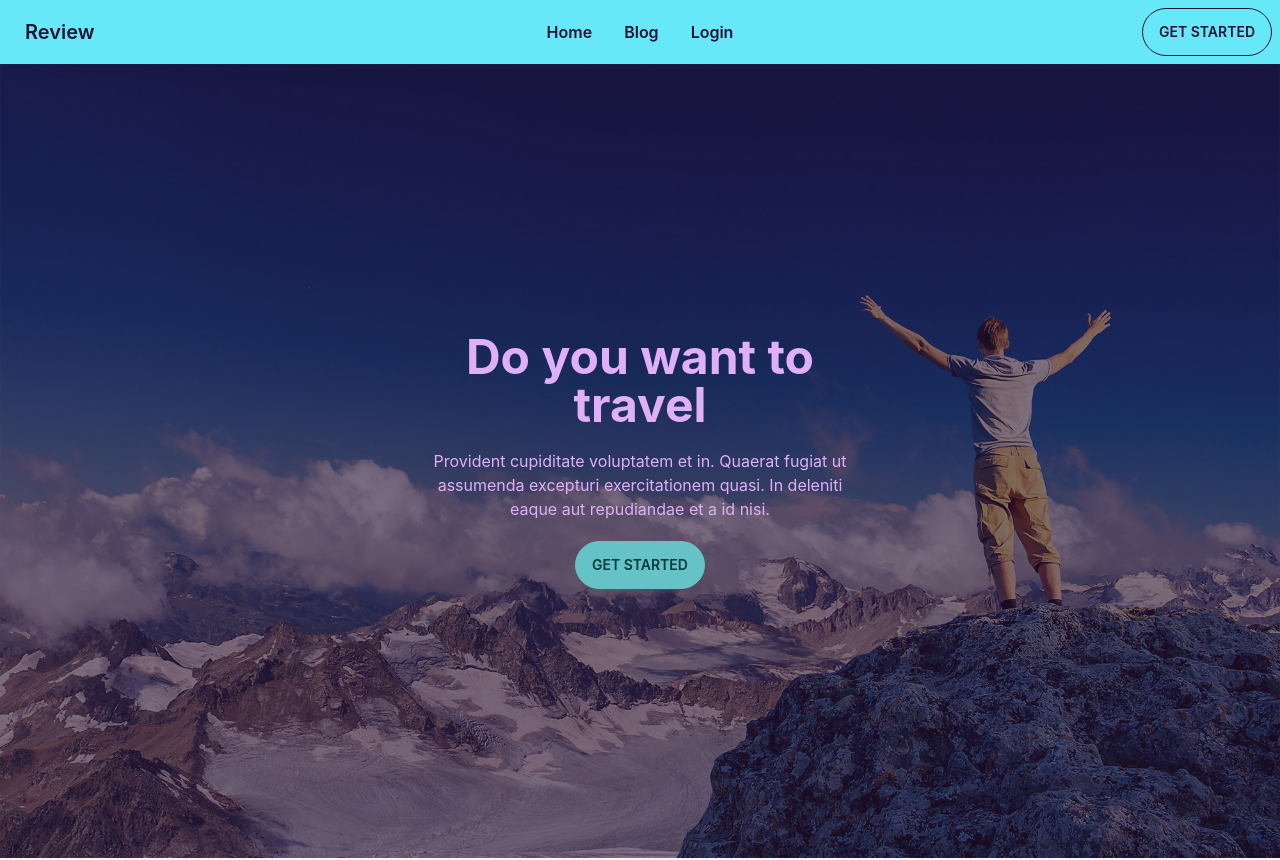
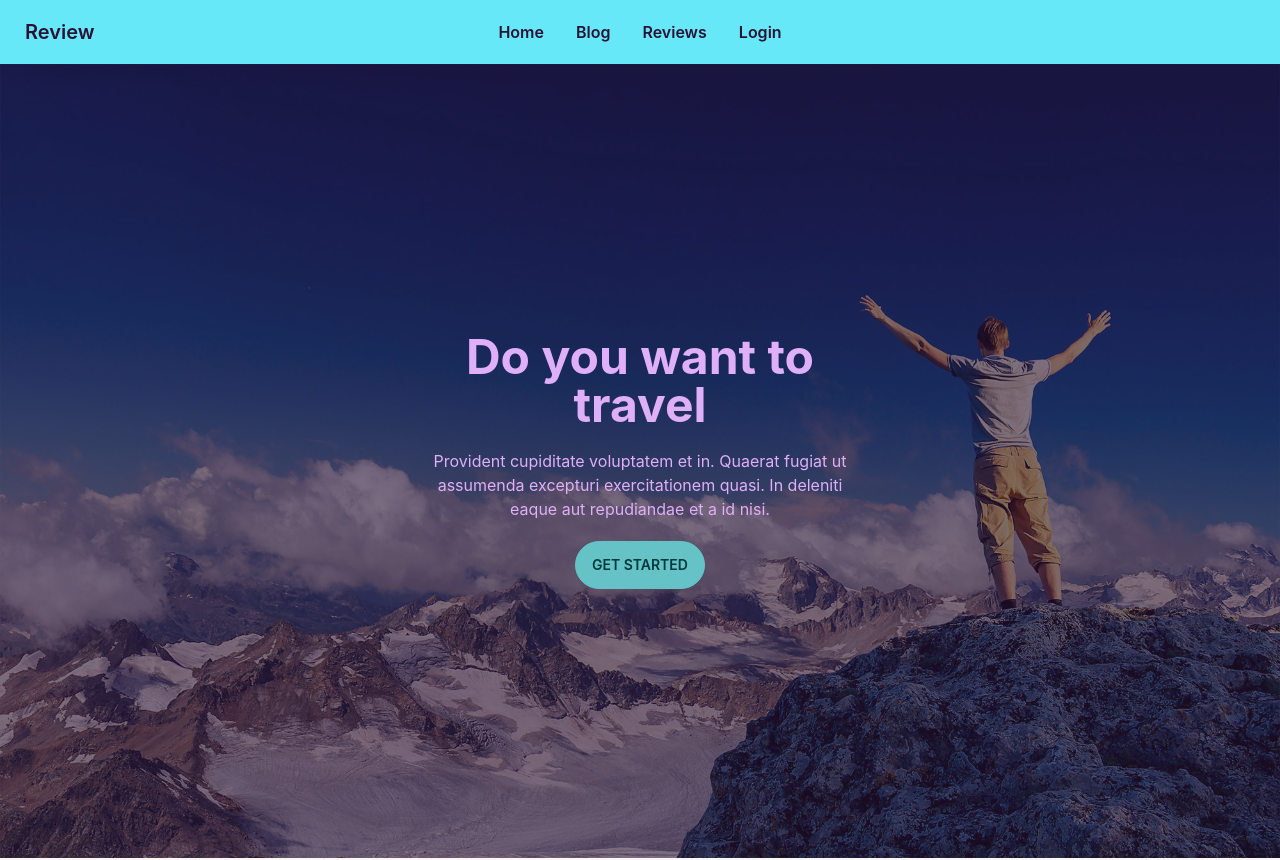
Before and after one commit to Rahat-Ul-Anwar/service-review-client, a React (Create React App) app: page / in a window 1280 px wide. Shown: the top 860 px of the page. Built offline with nearby package versions, Linux system fonts and the light colour scheme; no server answers.

Commit message:
something new added

```diff
--- a/src/Router/Routes/Routes.js
+++ b/src/Router/Routes/Routes.js
@@ -5,6 +5,7 @@ import AllService from "../../pages/Home/AllService/AllService";
 import Home from "../../pages/Home/Home/Home";
 import Login from "../../pages/Login/Login";
 import Register from "../../pages/Register/Register";
+import Reviews from "../../pages/Reviews/Reviews";
 import ServiceDetails from "../../pages/ServiceDetails/ServiceDetails";
 
 export const router = createBrowserRouter([
@@ -28,6 +29,10 @@ export const router = createBrowserRouter([
                 path: '/register',
                 element: <Register></Register>
             },
+            {
+                path: '/reviews',
+                element: <Reviews></Reviews>
+            },
 
             {
                 path: '/allService',
--- /dev/null
+++ b/src/pages/Reviews/Reviews.js
@@ -0,0 +1,11 @@
+import React from 'react';
+
+const Reviews = () => {
+    return (
+        <div>
+            <h2>This is Review</h2>
+        </div>
+    );
+};
+
+export default Reviews;
--- a/src/pages/shared/Header/Header.js
+++ b/src/pages/shared/Header/Header.js
@@ -20,8 +20,13 @@ const Header = () => {
 
           { user?.email ?
             <li onClick={handleSignOut} className='font-semibold'><Link to='/login'>Log Out</Link></li>
-             :
-          <li className='font-semibold'><Link to='/login'>Login</Link></li>
+            :
+            <>
+              <li className='font-semibold'><Link to='/reviews'>Reviews</Link></li>
+              <li className='font-semibold'><Link to='/login'>Login</Link></li>
+            </>
+
+
           }
 
 
@@ -53,7 +58,9 @@ const Header = () => {
             </ul>
           </div>
           <div className="navbar-end">
-          <button className="btn btn-outline btn-ghost">Get Started</button>
+            {
+               (user?.email) &&  <Link to='/register'><button className="btn btn-outline btn-ghost">Sign Up</button></Link>
+          }
           </div>
         </div>
     );
```
